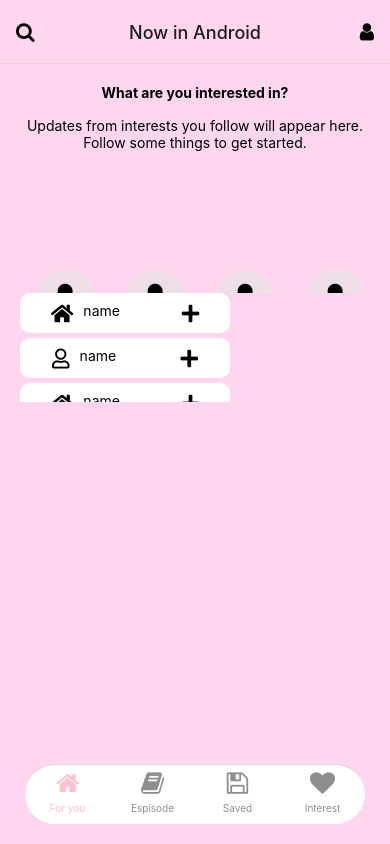
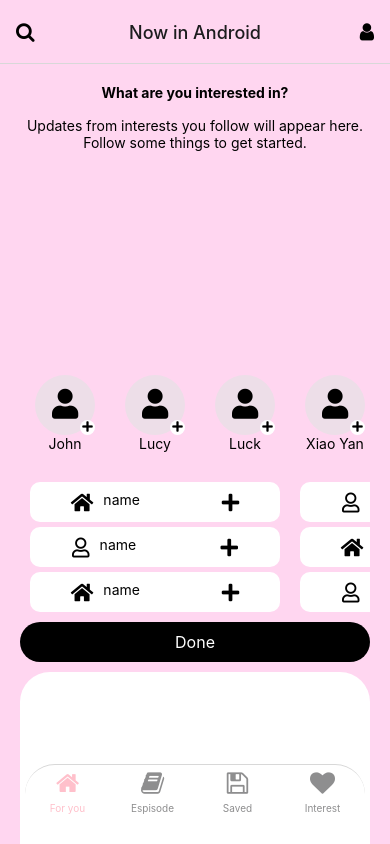
Before and after one commit to TalJa1/ReactNativeProj, a React Native app: screen /Root in a window 390 px wide. Built offline with nearby package versions, Linux system fonts and the light colour scheme.

Commit message:
add layout for bottom render

```diff
--- a/pages/Home.tsx
+++ b/pages/Home.tsx
@@ -4,6 +4,8 @@ import {
   StyleSheet,
   RefreshControl,
   ScrollView,
+  Button,
+  TouchableOpacity,
 } from "react-native";
 import Icon from "react-native-vector-icons/FontAwesome5";
 
@@ -107,8 +109,19 @@ const Home = () => {
     );
   };
 
+  const groupDataIntoColumns = (data: Item[], itemsPerColumn: number) => {
+    const columns = [];
+    for (let i = 0; i < data.length; i += itemsPerColumn) {
+      columns.push(data.slice(i, i + itemsPerColumn));
+    }
+    return columns;
+  };
+
+  const columns1 = groupDataIntoColumns(DATA, 3);
+
   return (
     <ScrollView
+      contentContainerStyle={{ paddingBottom: 90 }}
       refreshControl={
         <RefreshControl refreshing={refreshing} onRefresh={onRefresh} />
       }
@@ -143,28 +156,57 @@ const Home = () => {
             );
           })}
         </ScrollView>
-        <ScrollView>
-          {DATA.map((value, index) => {
-            return (
-              <View key={index}>
-                <RenderItem name={value.name} icon={value.icon} />
-              </View>
-            );
-          })}
+        <ScrollView horizontal>
+          {columns.map((column, columnIndex) => (
+            <View key={columnIndex} style={style.column}>
+              {column.map((item, index) => (
+                <RenderItem key={index} name={item.name} icon={item.icon} />
+              ))}
+            </View>
+          ))}
         </ScrollView>
       </View>
-      <View style={{ flex: 1 }}></View>
+      <View style={{ flex: 1, marginTop: 10 }}>
+        <TouchableOpacity style={style.button} onPress={() => {}}>
+          <Text style={style.buttonText}>Done</Text>
+        </TouchableOpacity>
+        <View style={style.card}></View>
+      </View>
     </ScrollView>
   );
 };
 
 const style = StyleSheet.create({
+  card: {
+    marginTop: 10,
+    display: "flex",
+    flexDirection: "column",
+    borderRadius: 30,
+    height: 400,
+    backgroundColor: "white",
+  },
+  button: {
+    backgroundColor: "black",
+    paddingVertical: 10,
+    paddingHorizontal: 20,
+    borderRadius: 25, // Border radius for rounded corners
+  },
+  buttonText: {
+    color: "white",
+    fontSize: 16,
+    textAlign: "center",
+  },
+  column: {
+    flexDirection: "column",
+    marginHorizontal: 10,
+  },
   content: {
     display: "flex",
     flexDirection: "row",
     borderRadius: 10,
     backgroundColor: "white",
-    width: "60%",
+    width: "auto",
+    minWidth: 250,
     height: 40,
     marginBottom: 5,
     justifyContent: "space-around",
```
